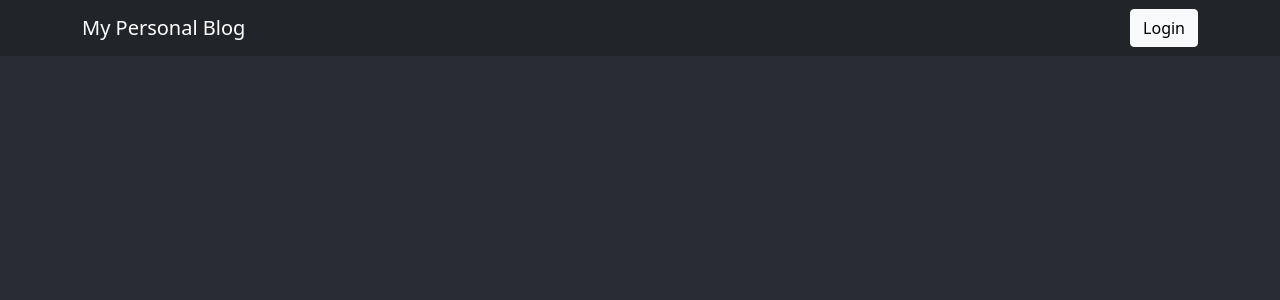
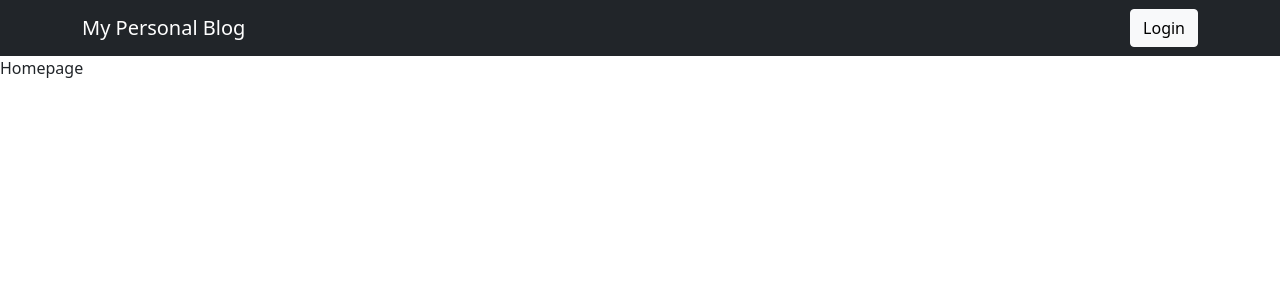
Before and after one commit to RealFilllykung/React-personal-blog, a React (Create React App) app: page /login in a window 1280 px wide. Shown: the top 300 px of the page. Built offline with nearby package versions, Linux system fonts and the light colour scheme.

Commit message:
Initialize home and login views

```diff
--- a/src/App.js
+++ b/src/App.js
@@ -6,23 +6,22 @@ import {
   Switch,
   Route
 } from "react-router-dom";
+import Home from './views/Home';
+import Login from './views/Login';
 
 function App() {
   return (
     <Router>
       <div className="App">
         <AppBar/>
-        <header className="App-header">
-
-        </header>
       </div>
 
       <Switch>
         <Route path="/">
-          {/* Redirect to home */}
+          <Home/>
         </Route>
         <Route path="/login">
-          {/* Redirect to login page */}
+          <Login/>
         </Route>
       </Switch>
     </Router>
--- /dev/null
+++ b/src/views/Home.js
@@ -0,0 +1,9 @@
+function Home(){
+    return(
+        <div>
+            Homepage
+        </div>
+    )
+}
+
+export default Home
--- /dev/null
+++ b/src/views/Login.js
@@ -0,0 +1,7 @@
+function Login(){
+    return(
+        <div>Login page</div>
+    )
+}
+
+export default Login
```
